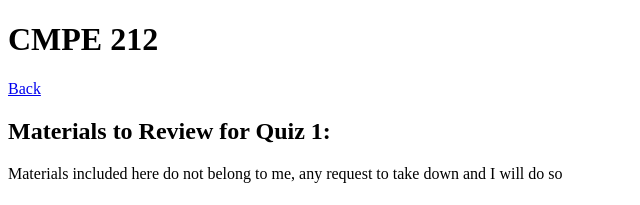
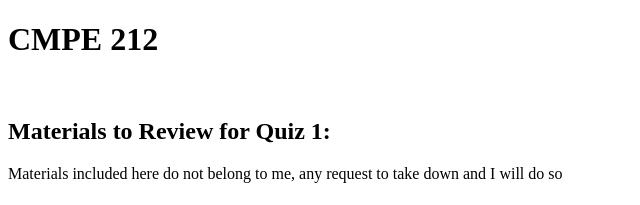
Before and after one commit to EdwinTrejo/StudyGuide, a plain HTML site: page CMPE212/midterm.html in a window 1280 px wide. Shown: the top 205 px of the page, 0-640 px from the left. Drawn offline with Linux system fonts and the light colour scheme.

Commit message:
momentary

```diff
--- a/CMPE212/midterm.html
+++ b/CMPE212/midterm.html
@@ -17,7 +17,7 @@
 </head>
 <body>
   <h1> CMPE 212 </h1>
-  <a href="../CMPE212/index.html">Back</a>
+  <!-- <a href="../CMPE212/index.html">Back</a> -->
   <br \>
   <h2>Materials to Review for Quiz 1:</h2>
   <p>Materials included here do not belong to me, any request to take down and I will do so</p>
```
